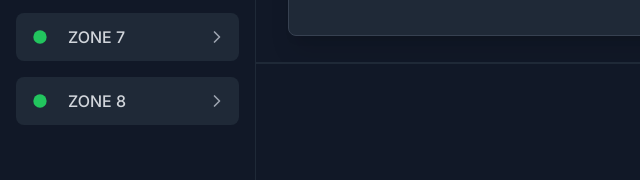
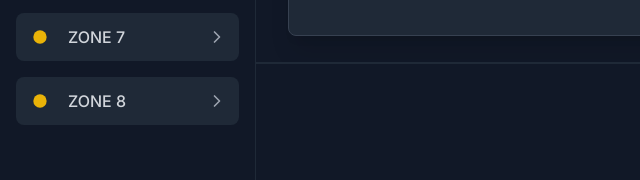
Before and after one commit to cox-m/mm-apostle-console, a plain HTML site: page index.html in a window 1280 px wide. Shown: the part 620-800 px from the top of the page, 0-640 px from the left. Drawn offline with nearby package versions, Linux system fonts and the light colour scheme.

Commit message:
Update index.html
Final polish. Unset zones, updated codes, updated language

```diff
--- a/index.html
+++ b/index.html
@@ -201,19 +201,19 @@
                 {
                     name: 'SECURITY SENSORS',
                     sensorTitle: "Guard Patrols",
-                    instructions: 'Disable/Bypass as many of the zone sensors as possible. This should make individual codes easier to obtain. To do this you’ll need to cut the power and then connect the right jumpers on each zone panel to disable the sensor for that zone. <br/><br/>The sensor power switch is in the locked security panel near the breakers. Find a key to that panel so you can cut the power to place your jumpers. ONLY apply jumpers when power is cut. You should be able to cut the power for up to 30 seconds at a time without drawing the guards’ attention<br/><br/><b>Be sure to put everything you use back where you found it so the guards don\'t catch on!</b><br/><br/>',
+                    instructions: '<p>The APOSTLE SECURITY Zonal Control Interface (ZCI) is the foundational element for comprehensive, multi-zone security management. Designed for adaptability and seamless integration, the ZCI provides a clear, localized interface for controlling and receiving feedback from a wide array of Apostle Security devices within any designated area (e.g., "ZONE 1"). Its robust design and universal communication protocols ensure it acts as the perfect localized command center, whether for high-security access points or complex, interactive security simulations.</p><br/><em>Disable/Bypass as many of the zone sensors as possible. This should make individual codes easier to obtain. To do this you’ll need to cut the power and then connect the right jumpers on each zone panel to disable the sensor for that zone. <br/><br/>The sensor power switch is in the locked security panel near the breakers. Find a key to that panel so you can cut the power to place your jumpers. <strong>ONLY apply jumpers when power is cut</strong>. You should be able to cut the power for up to 30 seconds at a time without drawing the guard’s attention<br/></em><br/><strong>Be sure to put everything you use back where you found it so the guards don\'t catch on!</strong><br/><br/>',
                     challengeNote: 'Listen for the guard as he may return to the station at any time.',
                     status: 'active',
                     userCode: '',
                     correctCode: null, // This zone no longer has a code to collect
                     verified: false,
-                    encryptedIntel: 'Intel suggests Drin frequently sets his keys down when washing up.'
+                    encryptedIntel: '<ul style="list-style:inside;"><li>Joseph loses his keys so often, the other guards attached a key finder fob to them.</li><li>Remember you want to ensure all panel indicators turn <span style="color:green; font-weight:bold;">GREEN</span></li></ul>'
                 },
                 {
                     name: 'ZONE 1',
                     sensorTitle: 'Maglock Array',
-                    instructions: 'The laser-based CE-730 Environmental Monitor is designed to detect weapons as people enter the door. When the sensor is active magnets or metal crossing the detection zone trigger an alarm to the guards.<br/><br/>There is a panel at the base that houses the zone-code, but we will not have the password to expose it, so the <em>Line Technician</em> will need to open the panel manually',
-                    challengeNote: 'Electro-magnetic detection active.',
+                    instructions: '<p style="margin-top: 12pt; margin-bottom: 12pt;"><span>The Apostle Security CE-730 Environmental Monitor is a </span><strong><span>state-of-the-art perimeter defense system</span></strong><span> engineered for the most demanding environments, including critical infrastructure, high-value asset storage, and restricted data centers. It utilizes</span><strong><span> proprietary multi-spectrum sensing technology</span></strong><span> to continuously analyze the atmospheric integrity of its operational zone. This advanced capability provides </span><strong><span>unparalleled situational awareness</span></strong><span>, precisely detecting unauthorized presence, tracking subtle environmental shifts, and identifying electronic tampering attempts in real-time.</span></p><p><em>You will need to manually retrieve the code without triggering the alarm.</em><p>',
+                    challengeNote: 'Electro-magnetic detection active. Magnetic or Metalic devices will trigger alarm.',
                     status: 'active',
                     userCode: '',
                     correctCode: '1234', // Updated to a 4-digit code
@@ -223,79 +223,79 @@
                 {
                     name: 'ZONE 2',
                     sensorTitle: 'Electrostat',
-                    instructions: 'TBD',
+                    instructions: '<p style="margin-top: 12pt; margin-bottom: 12pt;">The <strong>Keyed Cipher Panel (KCP)</strong> is the industry-leading solution for conditional access to encrypted data streams. Designed for high-security environments, the KCP ensures the integrity of the final access token by requiring mandatory physical validation. It operates as a passive, non-electric terminal that provides visual output only upon successful, authorized mechanical input.</p><p style="margin-top: 12pt; margin-bottom: 12pt;"><em>You will need to decrypt the message to retrieve the token code</em></p>',
                     challengeNote: 'The Electrostat is active, USB decryption devices will be destroyed',
                     status: 'active',
                     userCode: '',
                     correctCode: 'JOHN',
                     verified: false,
-                    encryptedIntel: 'Hint goes here'
+                    encryptedIntel: 'The Cryptographer has the skills and tools to decipher the text. <em><strong>Do NOT</strong> use the USB Decryption Dongle unless the Electrostat has been bypassed'
                 },
                 {
                     name: 'ZONE 3',
-                    sensorTitle: 'Gyroscopic Cipher',
-                    instructions: 'The research lab is sealed by a high-frequency sonic lock. Adjust the sonic emitter to the correct frequency to bypass the lock. The frequency is written on a whiteboard, but it\'s in a foreign language. The code is the numbers in the equation.',
-                    challengeNote: 'The numbers are written in Latin. Look for the translation guide.',
+                    sensorTitle: 'Gyroscopic Limiter',
+                    instructions: '<p style="margin-top: 12pt; margin-bottom: 12pt;"><span>The </span><strong><span">Cipher-Array Console</span></strong><span"> is a ruggedized, field-deployable security interface engineered for high-stakes system decryption. It is designed to facilitate the rapid disengagement of four sequential security protocols, represented by the console&rsquo;s distinct </span><strong><em><span>Sentinel Array. </span></strong></p><p><em><span>The Gyro-Stabilizer must disable each array element using your single-use decryption cores</span></em></p>',
+                    challengeNote: 'The Limiter is active, you can NOT user your D100',
                     status: 'active',
                     userCode: '',
-                    correctCode: '6483',
+                    correctCode: '0832',
                     verified: false,
-                    encryptedIntel: 'A forgotten tablet on a lab bench has an app that translates various languages, including Latin, into numbers and symbols. The app is named "Omni-Translate."'
+                    encryptedIntel: '<p><strong>Procedure</strong></p><ol style="list-style:inside;"><li>Disable the sentinels in order, from left to right</li><li>For each Sentinel, you must use the specified dice.</li><li>The roll is final. There are no re-rolls.</li><li>After each roll, the dice used are permanently removed from your pool.</li><li><b>IF Gyroscoping Limiter is disabled</b>, You can add the d100 to any single roll you choose. Once used, it is also removed from the game.</li></ol><p><br/><br/></p>'
                 },
                 {
                     name: 'ZONE 4',
-                    sensorTitle: 'Pressure Plates',
-                    instructions: 'The communications hub is encrypted. To bypass the encryption, you must solve a puzzle involving a series of colored lights. The correct sequence is hidden in the manual. Find the code on the page with the sticky note.',
-                    challengeNote: 'The sticky note is on page 42.',
+                    sensorTitle: 'Tactile Sensors',
+                    instructions: '<p style="margin-top: 12pt; margin-bottom: 12pt;"><span>The Integrity Field Monitor is a next-generation perimeter defense system designed for the most critical data and asset protection scenarios. Engineered for environments where physical contact is a liability, the IFM creates an impenetrable, multi-layered security envelope around sensitive zones. Its primary function is to continuously verify the integrity of the protected area, detecting any unauthorized intrusion or manipulation.&nbsp;</span><span>When direct intervention is required&mdash;such as a system override or urgent data retrieval&mdash;the IFM necessitates a highly precise, </span><strong><span>zero-contact protocol</span></strong><span> to prevent triggering its advanced countermeasures.</span></p><p><em>The Remote Actuator(s) will need to retrieve the code from behind the secure locks without tripping the laser sensors.',
+                    challengeNote: 'Touching the pressure plates surrounding the laser grid will result in an alarm',
                     status: 'active',
                     userCode: '',
-                    correctCode: '5914', // Updated to a 4-digit code
+                    correctCode: 'LUKE', // Updated to a 4-digit code
                     verified: false,
-                    encryptedIntel: 'A technician\'s note taped to the inside of a drawer mentions "The blue light always follows the green. The yellow light always comes first."'
+                    encryptedIntel: 'The token code is protected by padlocks sequenced in rainbow order. Use the Pico Grip Actuators to remove the locks and reveal the digits'
                 },
                 {
                     name: 'ZONE 5',
-                    sensorTitle: 'Circuit Diverter',
-                    instructions: 'The data center\'s network is a tangled mess of cables. Trace the cables through the panel.',
-                    challengeNote: 'Analysis shows the <color> circuits are currently active',
+                    sensorTitle: 'Adaptive Matrix',
+                    instructions: '<p style="margin-top: 12pt; margin-bottom: 12pt;">The Dynamic Neural Interconnect (DNI) is a revolutionary self-regulating module designed to provide secure, adaptive, and redundant signal routing within critical infrastructure and high-value asset protection systems. Unlike static junction boxes, the DNI features an actively reconfigurable network that dynamically shifts primary and auxiliary signal paths, mitigating vulnerabilities and enhancing system resilience against intrusion and failure.</p><p><em>The Circuit Engineer will need to trace the approriate wires to reveal the token code.',
+                    challengeNote: 'Analysis shows the RED circuits are currently active',
                     status: 'active',
                     userCode: '',
-                    correctCode: '4563',
+                    correctCode: '6741',
                     verified: false,
-                    encryptedIntel: 'TBD'
+                    encryptedIntel: 'Use the Line Tracer Stylus to follow the live circuits, based on the state of the Adaptive Matrix. Follow the wires that match the zone state color (Green or Red)'
                 },
                 {
                     name: 'ZONE 6',
                     sensorTitle: 'Biometric Cleaner',
-                    instructions: 'The armory is protected by a biometric scanner that requires a numerical key. Find the key by matching the fingerprints on the scanner to the pictures on the wall. The code is on the back of the picture that matches the fingerprint.',
-                    challengeNote: 'The fingerprint is smudged. You might need to use a special powder to see the full print.',
+                    instructions: '<p style="margin-top: 12pt; margin-bottom: 12pt;"><span>The </span><strong><span>Trace Analyzer (BTA-500)</span></strong><span> boasts a </span><strong><span>Wall-Mount Ready Design</span></strong><span> with a sleek, low-profile form factor for seamless installation. It utilizes a </span><strong><span>High-Resolution Optical 1200 DPI</span></strong><span> sensor for multi-spectral skin and chemical analysis. Equipped with </span><strong><span>Indige-Spectra&trade; Imaging</span></strong><span> and </span><strong><span>IntelliScan&trade;: UV-Replication Pin and Covariants</span></strong><span>, the BTA-500 guarantees forensic-grade data capture. For integration, the unit supports both </span><strong><span>Network &amp; USB</span></strong><span> connectivity.</span></p><p><em>The Forensic Examiner should apply the proper trace sheet and the team should find and match the prints to reveal the token code',
+                    challengeNote: 'You will need to use the High-yield Forensic trace sheet',
                     status: 'active',
                     userCode: '',
-                    correctCode: '1084',
+                    correctCode: 'MARK',
                     verified: false,
-                    encryptedIntel: 'A security guard\'s discarded glove has a trace of a special powder used for dusting for fingerprints. The brand name is "Bio-Reveal."'
+                    encryptedIntel: 'Search for fingerprint cards and match them up to the prints revealed by the trace sheet on the scanner. Use the High Yield sheet if the zone is red and the Standard sheet if it is green.'
                 },
                 // --- New zones added below ---
                 {
                     name: 'ZONE 7',
-                    sensorTitle: 'Data Node',
-                    instructions: 'The core data node is protected by a complex signal path. Trace the correct path from the schematic to find the sequence of numbers. The code is the three-digit number at the end of the path.',
-                    challengeNote: 'The schematic has a broken wire. You will have to use the wire to jump the path. The correct path glows when you trace it.',
-                    status: 'disabled',
+                    sensorTitle: '',
+                    instructions: 'This sensor has not yet been setup. Once the sensor is installed and the token code is linked with the Zone Control Interface it will become active.',
+                    challengeNote: '',
+                    status: 'unset',
                     userCode: '',
-                    correctCode: '2710', // Updated to a 4-digit code
+                    correctCode: '1411', // Updated to a 4-digit code
                     verified: false,
-                    encryptedIntel: 'A faded blueprint in a drawer shows a key to the node schematic. The blueprint states: "The primary signal path is always red."'
+                    encryptedIntel: 'See the Zone Control Interface for the token code to sync upon setup'
                 },
                 {
                     name: 'ZONE 8',
-                    instructions: 'The vault door is sealed by a high-voltage circuitry lock. You must complete the circuit by placing the correct circuit chips in the right order. The code is the color of the final chip.',
-                    challengeNote: 'The chip colors must be in alphabetical order.',
-                    status: 'disabled',
+                    instructions: 'This sensor has not yet been setup. Once the sensor is installed and the token code is linked with the Zone Control Interface it will become active.',
+                    challengeNote: '',
+                    status: 'unset',
                     userCode: '',
-                    correctCode: '8139', // Updated to a 4-digit code
+                    correctCode: 'MARY', // Updated to a 4-digit code
                     verified: false,
-                    encryptedIntel: 'A loose piece of paper on the floor says: "The first chip must be the same color as the vault door."'
+                    encryptedIntel: 'See the Zone Control Interface for the token code to sync upon setup. If the ZCI isn\'t initialized, perhaps there is an install schedule somewhere.'
                 }
             ];
 
@@ -378,7 +378,10 @@
                     zoneItem.dataset.status = zone.status;
 
                     // Determine circle color based on initial status
-                    const circleColorClass = zone.status === 'active' ? 'text-red-500' : 'text-green-500';
+                    var circleColorClass = zone.status === 'active' ? 'text-red-500' : 'text-green-500';
+                    if(zone.status === 'unset'){
+                        circleColorClass = 'text-yellow-500';
+                    }
                     const nameColorClass = zone.verified ? 'text-green-500' : 'text-gray-300';
 
                     zoneItem.innerHTML = `
@@ -462,7 +465,7 @@
                 const toggleStatusAction = target.closest('[data-action="toggle-status"]');
                 if (toggleStatusAction) {
                     // Only toggle for non-overview zones
-                    if (index !== 0) {
+                    if (index !== 0 && zones[index].status != 'unset') {
                         const currentStatus = zones[index].status;
                         const newStatus = currentStatus === 'active' ? 'complete' : 'active';
                         zones[index].status = newStatus;
@@ -756,6 +759,8 @@
                         challengeNoteText.textContent = selectedZone.challengeNote;
                     }
                     sensorActiveNote.classList.remove('hidden');
+                } else if (selectedZone.status == 'unset') {
+                    //null
                 } else {
                     sensorDisabledNote.classList.remove('hidden');
                 }
```
